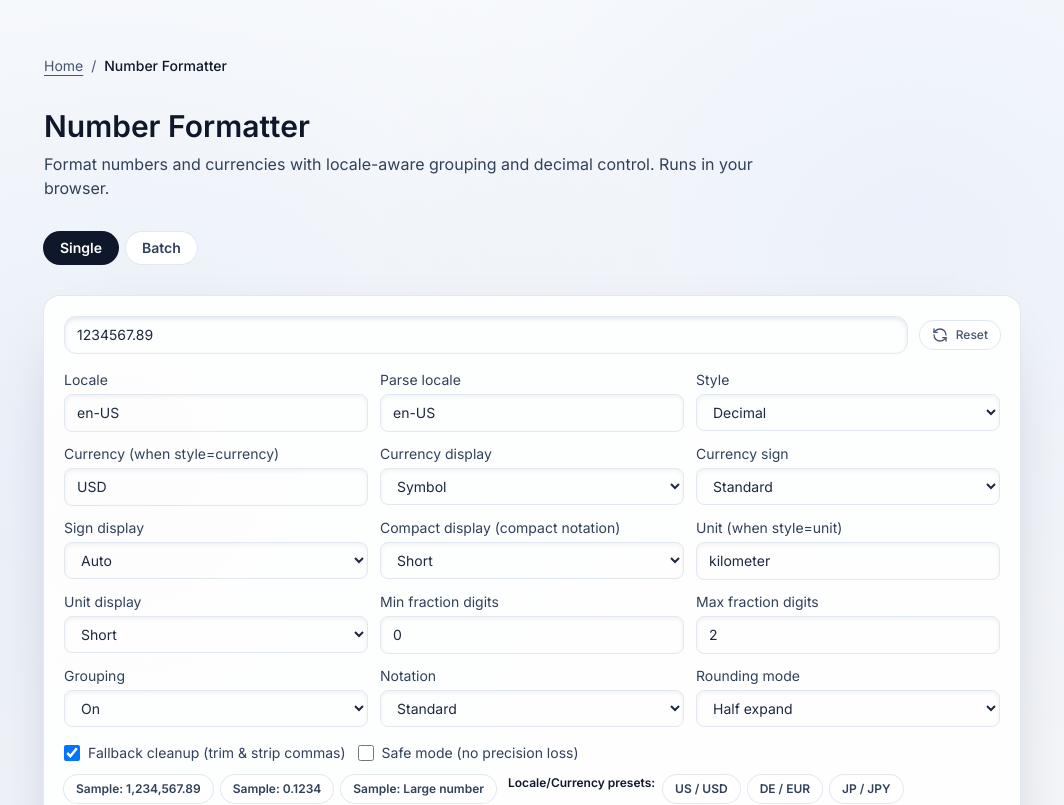
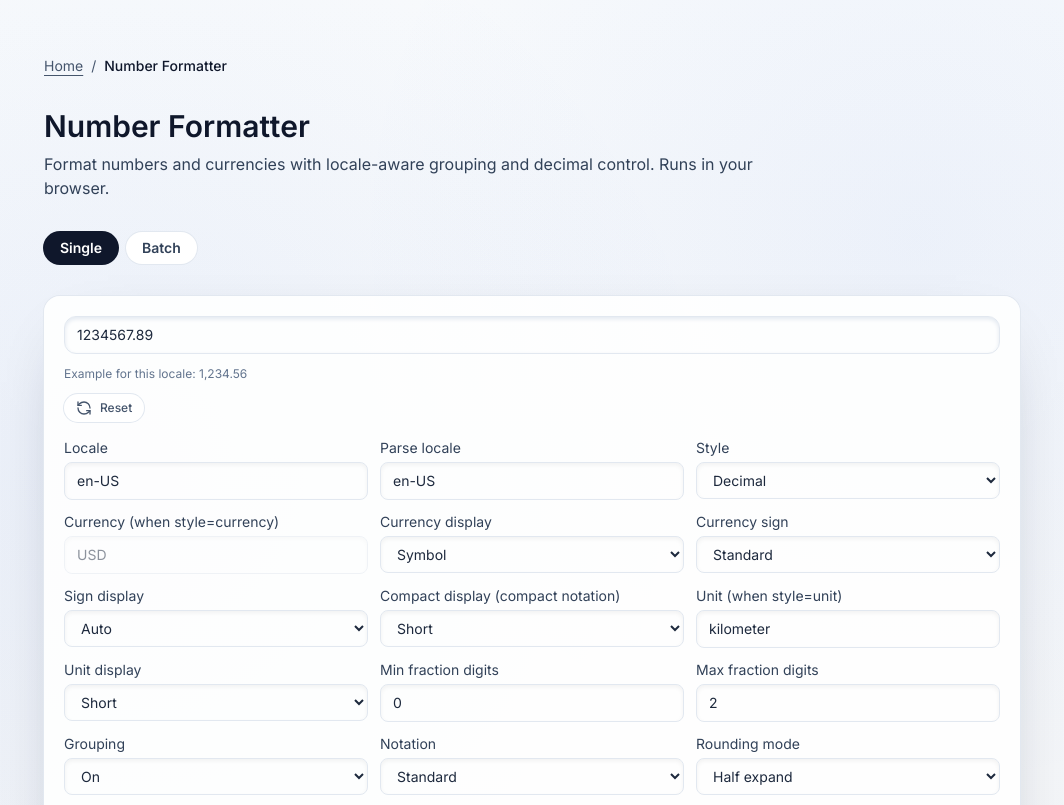
Before and after one commit to ChainPix/custom-website, a Next.js app: page /number-formatter in a window 1280 px wide. Shown: the top 805 px of the page, without its empty margins (108-1172 px from the left). Built offline with nearby package versions, Linux system fonts and the light colour scheme; no server answers.

Commit message:
Polished the Number Formatter as requested: cleaned metadata titles, disabled/de-emphasized currency input when not in currency mode, added a locale example hint under the input, and expanded download to include raw input + parsed + formatted + options.

```diff
--- a/app/(tools)/number-formatter/client.tsx
+++ b/app/(tools)/number-formatter/client.tsx
@@ -587,7 +587,20 @@ export default function NumberFormatterClient() {
       console.error("Format error", err);
       return { formatter: null, formatError: "Check locale/currency code." };
     }
-  }, [opts]);
+  }, [opts, localeError, currencyError]);
+
+  const localeExample = useMemo(() => {
+    if (!opts.locale.trim()) return "";
+    if (!isSupportedLocale(opts.locale)) return "Invalid locale";
+    try {
+      return new Intl.NumberFormat(opts.locale, {
+        minimumFractionDigits: 2,
+        maximumFractionDigits: 2,
+      }).format(1234.56);
+    } catch {
+      return "Invalid locale";
+    }
+  }, [opts.locale]);
 
   const { formatted, error, warningMsg } = useMemo(() => {
     if (!input.trim()) return { formatted: "", error: "Enter a number to format.", warningMsg: "" };
@@ -855,7 +868,24 @@ export default function NumberFormatterClient() {
 
   const handleDownload = () => {
     if (!formatted) return;
-    const blob = new Blob([formatted], { type: "text/plain" });
+    const payload = [
+      `Raw input: ${input}`,
+      `Parsed (normalized): ${parseResult.normalized || "—"}`,
+      `Formatted: ${formatted}`,
+      "",
+      "Options:",
+      JSON.stringify(
+        {
+          ...opts,
+          parseLocale,
+          cleanInput,
+          safeMode,
+        },
+        null,
+        2,
+      ),
+    ].join("\n");
+    const blob = new Blob([payload], { type: "text/plain" });
     const url = URL.createObjectURL(blob);
     const link = document.createElement("a");
     link.href = url;
@@ -975,9 +1005,12 @@ export default function NumberFormatterClient() {
               placeholder="Enter number e.g. 1234567.89"
               aria-label="Number input"
             />
+            <div className="w-full text-xs text-slate-500">
+              Example for this locale: {localeExample || "—"}
+            </div>
             <button
               onClick={() => {
-              setInput("1234567.89");
+                setInput("1234567.89");
               setOpts(defaultOptions);
               setParseLocale(defaultOptions.locale);
               setCopied(false);
@@ -1092,8 +1125,11 @@ export default function NumberFormatterClient() {
               type="text"
               value={opts.currency}
               onChange={(event) => setOpts((prev) => ({ ...prev, currency: event.target.value }))}
-              className="rounded-lg border border-slate-200 px-3 py-2 text-sm text-slate-800 shadow-inner focus:border-slate-400 focus:outline-none focus:ring-2 focus:ring-slate-200"
+              className={`rounded-lg border border-slate-200 px-3 py-2 text-sm text-slate-800 shadow-inner focus:border-slate-400 focus:outline-none focus:ring-2 focus:ring-slate-200 ${
+                opts.style !== "currency" ? "opacity-50" : ""
+              }`}
               placeholder="USD"
+              disabled={opts.style !== "currency"}
             />
             {currencyError ? (
               <span className="text-xs font-medium text-rose-600">{currencyError}</span>
--- a/app/(tools)/number-formatter/page.tsx
+++ b/app/(tools)/number-formatter/page.tsx
@@ -3,7 +3,7 @@ import { siteName, siteUrl } from "@/lib/siteConfig";
 import NumberFormatterClient from "./client";
 
 export const metadata: Metadata = {
-  title: "Number Formatter ",
+  title: "Number Formatter",
   description:
     "Format numbers with locale, currency, and decimal control. Copy formatted output instantly.",
   keywords: [
@@ -18,7 +18,7 @@ export const metadata: Metadata = {
     canonical: `${siteUrl.replace(/\/$/, "")}/number-formatter`,
   },
   openGraph: {
-    title: "Number Formatter ",
+    title: "Number Formatter",
     description: "Format numbers for any locale or currency with controlled decimals.",
     url: `${siteUrl.replace(/\/$/, "")}/number-formatter`,
     siteName,
@@ -26,7 +26,7 @@ export const metadata: Metadata = {
   },
   twitter: {
     card: "summary_large_image",
-    title: "Number Formatter ",
+    title: "Number Formatter",
     description: "Format numbers and currencies quickly in your browser.",
   },
 };
```
